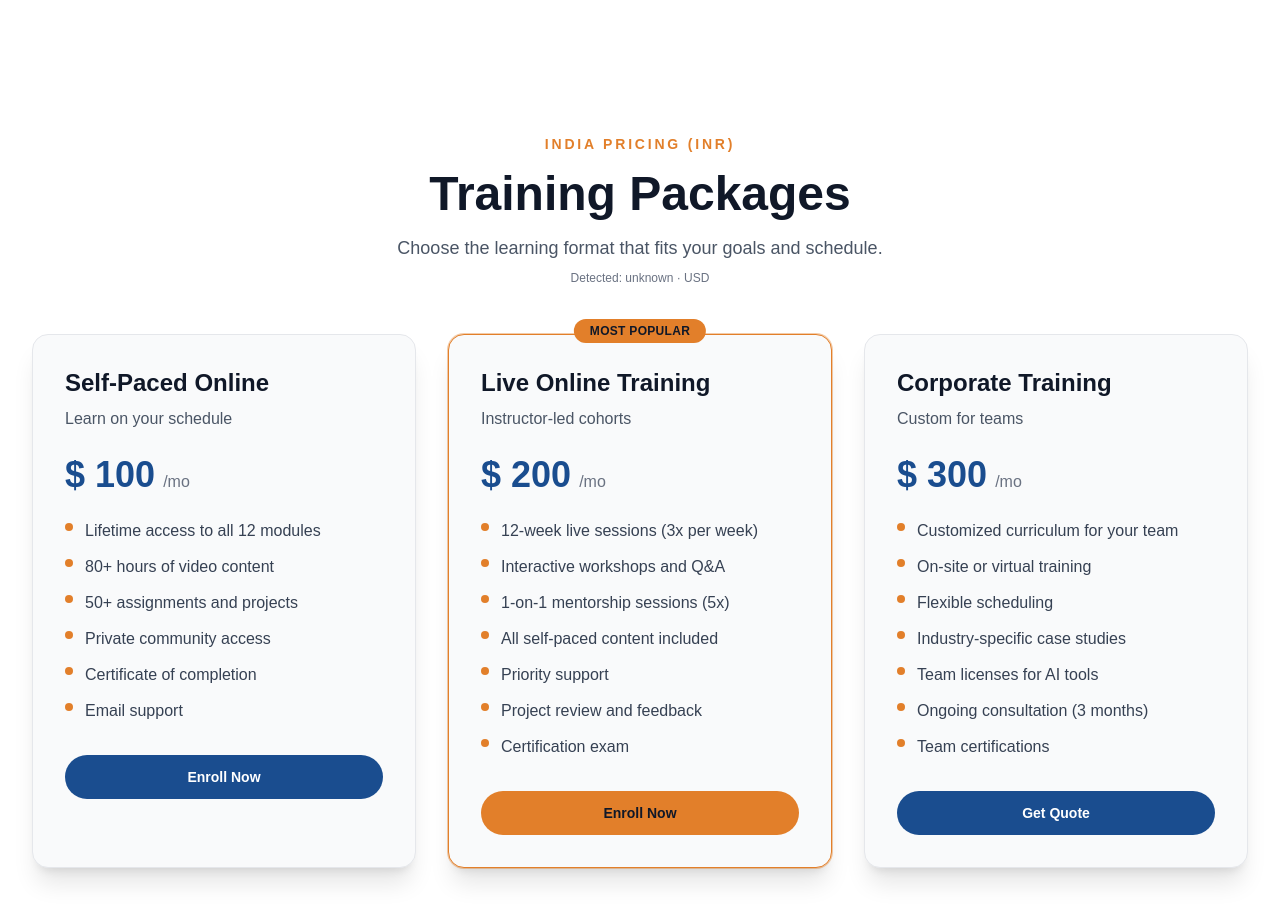
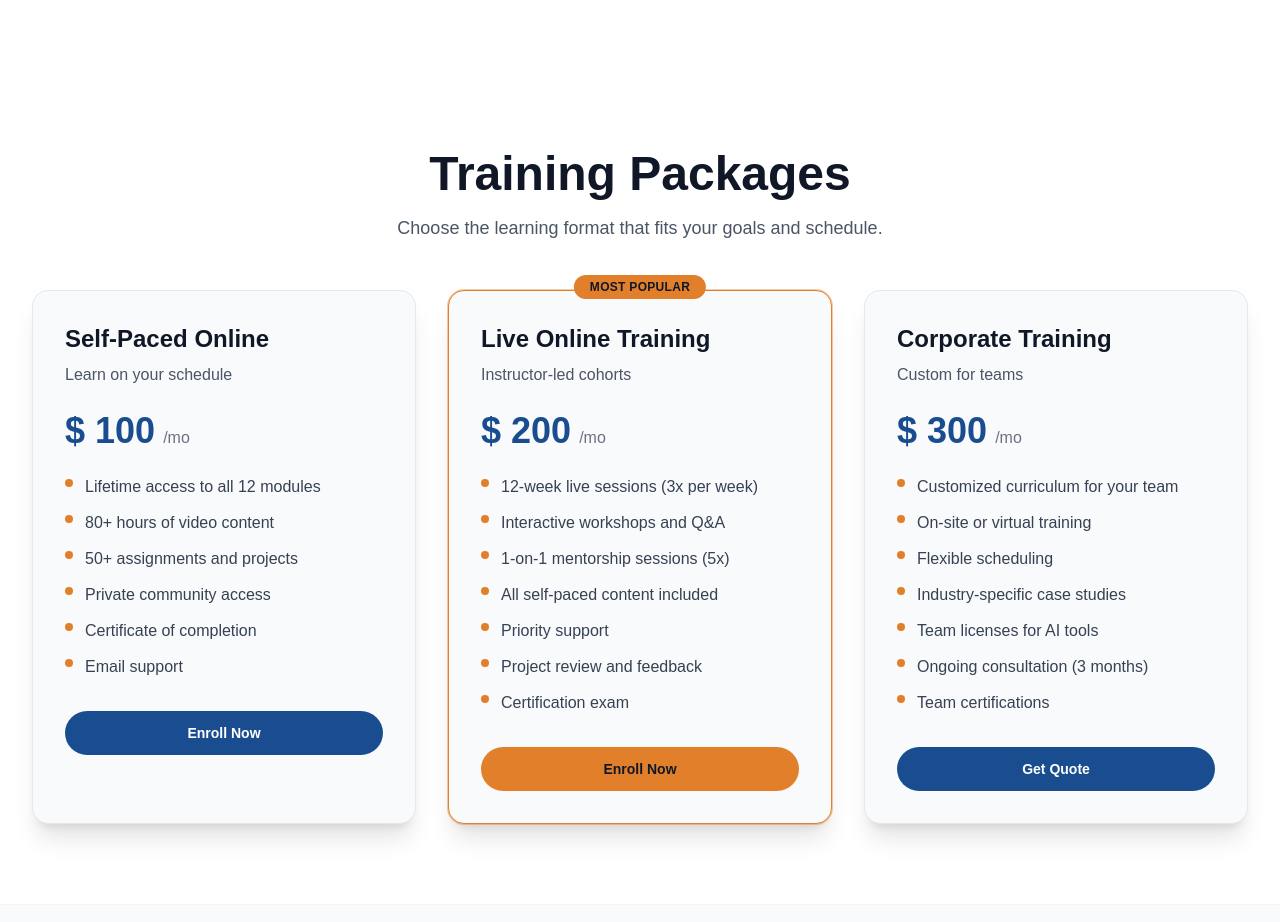
Before and after one commit to Vishwash-chauhan/kamalbhatt, a Next.js app: page /services/digital-marketing-training in a window 1280 px wide. Shown: the part 3360-4282 px from the top of the page. Built offline with nearby package versions, Linux system fonts and the light colour scheme; no server answers.

Commit message:
commented out the debugging logs commented out the title

```diff
--- a/app/components/pricing-plans.tsx
+++ b/app/components/pricing-plans.tsx
@@ -46,18 +46,18 @@ export default function PricingPlans({
     <section className="py-20 bg-white dark:bg-gray-950">
       <div className="max-w-7xl mx-auto px-4 sm:px-6 lg:px-8">
         <header className="text-center mb-12">
-          <p className="text-sm uppercase tracking-[0.2em] text-secondary font-semibold">
+          {/* <p className="text-sm uppercase tracking-[0.2em] text-secondary font-semibold">
             {eyebrow}
-          </p>
+          </p> */}
           <h2 className="text-4xl md:text-5xl font-bold mt-4 text-gray-900 dark:text-white">
             {title}
           </h2>
           <p className="text-lg text-gray-600 dark:text-gray-400 max-w-2xl mx-auto mt-4">
             {description}
           </p>
-          <p className="mt-2 text-xs text-gray-500 dark:text-gray-400">
+          {/* <p className="mt-2 text-xs text-gray-500 dark:text-gray-400">
             Detected: {countryCode ?? 'unknown'} · {currency.toUpperCase()}
-          </p>
+          </p> */}
           {/* Manual currency toggle (commented out; detection is default)
           <div className="mt-8 inline-flex rounded-full border border-gray-200 dark:border-gray-800 bg-gray-50 dark:bg-gray-900 p-1">
             <button
```
